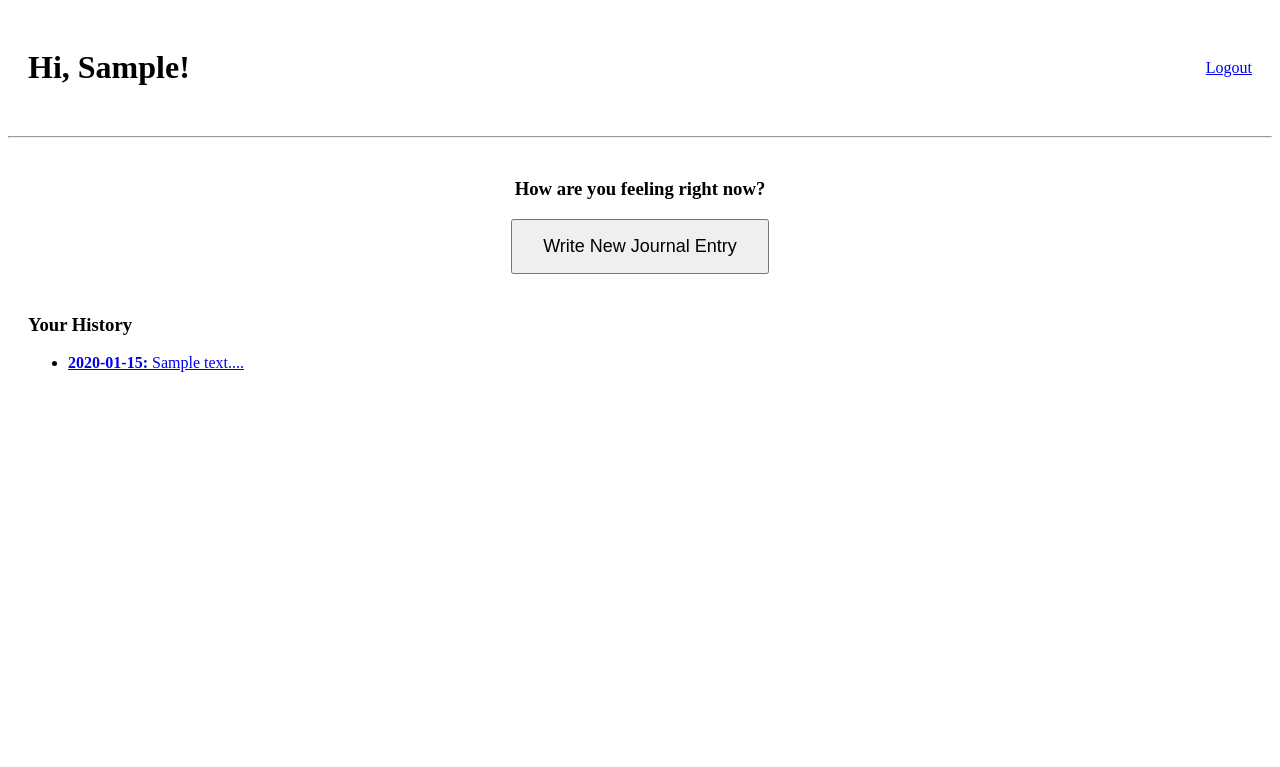
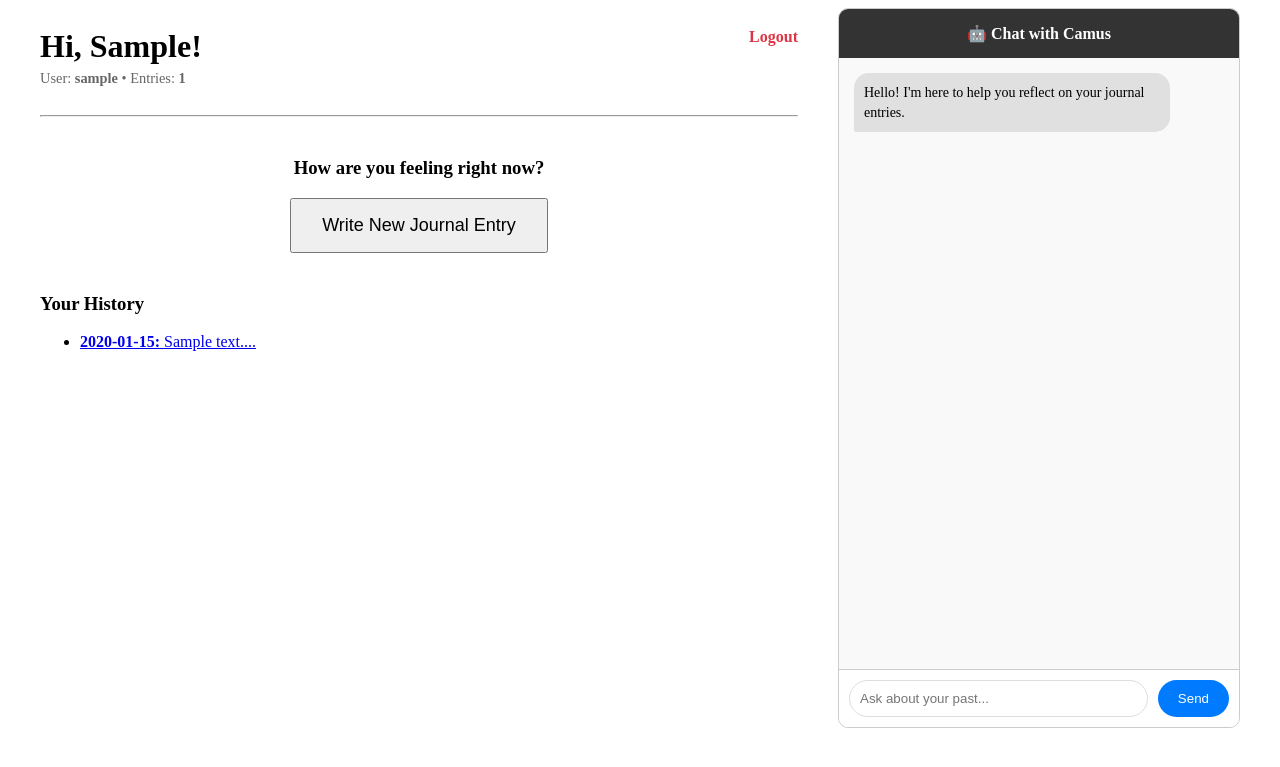
Before and after one commit to emilioquezadanavarro/Resonate-App, a Flask app: page /profile in a window 1280 px wide. Shown: the top 767 px of the page. Run offline with Flask 3, Linux system fonts and the light colour scheme; the visitor is signed in with stand-in values (Sample User, id 1); tables that the repository leaves empty hold one stand-in row (values such as "Sample post").

Commit message:
Updated version including Chat box

```diff
--- a/app/templates/profile.html
+++ b/app/templates/profile.html
@@ -3,8 +3,101 @@
 <head>
     <meta charset="UTF-8">
     <title>{{ user.username }}'s Profile</title>
+    <style>
+        /* 1. LAYOUT: Splits the screen into Left (Journal) and Right (Chat) */
+        .container {
+            display: flex;
+            gap: 20px;
+            max-width: 1200px;
+            margin: 0 auto;
+            height: 90vh;
+        }
+
+        .left-panel {
+            flex: 1;
+            overflow-y: auto;
+            padding-right: 20px;
+        }
+
+        .right-panel {
+            flex: 0 0 400px;
+            display: flex;
+            flex-direction: column;
+            border: 1px solid #ccc;
+            border-radius: 10px;
+            background: #f9f9f9;
+            overflow: hidden;
+        }
+
+        /* 2. CHAT STYLES */
+        .chat-header {
+            background: #333;
+            color: white;
+            padding: 15px;
+            text-align: center;
+            font-weight: bold;
+        }
+
+        #chat-box {
+            flex: 1;
+            padding: 15px;
+            overflow-y: auto;
+            display: flex;
+            flex-direction: column;
+            gap: 10px;
+        }
+
+        .message {
+            max-width: 80%;
+            padding: 10px;
+            border-radius: 15px;
+            line-height: 1.4;
+            font-size: 14px;
+        }
+
+        .user-message {
+            align-self: flex-end;
+            background: #007bff;
+            color: white;
+            border-bottom-right-radius: 2px;
+        }
+
+        .ai-message {
+            align-self: flex-start;
+            background: #e0e0e0;
+            color: black;
+            border-bottom-left-radius: 2px;
+        }
+
+        .input-area {
+            display: flex;
+            border-top: 1px solid #ccc;
+            padding: 10px;
+            background: white;
+        }
+
+        .input-area input {
+            flex: 1;
+            padding: 10px;
+            border: 1px solid #ddd;
+            border-radius: 20px;
+            margin-right: 10px;
+        }
+
+        .input-area button {
+            padding: 10px 20px;
+            background: #007bff;
+            color: white;
+            border: none;
+            border-radius: 20px;
+            cursor: pointer;
+        }
+
+        #loader { display: none; margin: 10px; color: #888; font-style: italic; font-size: 12px;}
+    </style>
 </head>
 <body>
+
     {% with messages = get_flashed_messages() %}
         {% if messages %}
             <div style="background-color: #d4edda; color: #155724; padding: 10px; margin-bottom: 20px; border: 1px solid #c3e6cb; border-radius: 5px; text-align: center;">
@@ -15,9 +108,19 @@
         {% endif %}
     {% endwith %}
 
-    <div style="display: flex; justify-content: space-between; align-items: center; padding: 20px;">
-        <h1>Hi, {{ user.first_name }}!</h1>
-        <a href="{{ url_for('main.index') }}">Logout</a>
+    <div class="container">
+
+        <div class="left-panel">
+
+            <div style="display: flex; justify-content: space-between; align-items: flex-start; padding: 20px 0;">
+                <div>
+                    <h1 style="margin: 0 0 5px 0;">Hi, {{ user.first_name }}!</h1>
+                    <p style="margin: 0; color: #666; font-size: 0.9rem;">
+                        User: <strong>{{ user.username }}</strong> &bull;
+                        Entries: <strong>{{ entries|length }}</strong>
+                    </p>
+                </div>
+                <a href="{{ url_for('main.index') }}" style="color: #dc3545; text-decoration: none; font-weight: bold;">Logout</a>
             </div>
 
             <hr>
@@ -31,7 +134,7 @@
                 </a>
             </div>
 
-    <div style="margin: 20px;">
+            <div style="margin: 20px 0;">
                 <h3>Your History</h3>
 
                 {% if entries %}
@@ -49,6 +152,69 @@
                     <p>You haven't written any entries yet. Start today!</p>
                 {% endif %}
             </div>
+        </div>
+
+        <div class="right-panel">
+            <div class="chat-header">🤖 Chat with Camus</div>
+
+            <div id="chat-box">
+                <div class="message ai-message">
+                    Hello! I'm here to help you reflect on your journal entries.
+                </div>
+            </div>
+
+            <div id="loader">Camus is writing ✍️ ...</div>
+
+            <form class="input-area" id="chat-form">
+                <input type="text" id="user-input" placeholder="Ask about your past..." autocomplete="off" required>
+                <button type="submit">Send</button>
+            </form>
+        </div>
+
+    </div>
+
+    <script>
+        const chatForm = document.getElementById('chat-form');
+        const chatBox = document.getElementById('chat-box');
+        const userInput = document.getElementById('user-input');
+        const loader = document.getElementById('loader');
+
+        function addMessage(text, sender) {
+            const div = document.createElement('div');
+            div.classList.add('message');
+            div.classList.add(sender === 'user' ? 'user-message' : 'ai-message');
+            div.innerText = text;
+            chatBox.appendChild(div);
+            chatBox.scrollTop = chatBox.scrollHeight;
+        }
+
+        chatForm.addEventListener('submit', async (e) => {
+            e.preventDefault();
+            const message = userInput.value;
+            if (!message) return;
+
+            addMessage(message, 'user');
+            userInput.value = '';
+            loader.style.display = 'block';
+
+            try {
+                const response = await fetch('/chat', {
+                    method: 'POST',
+                    headers: {'Content-Type': 'application/json'},
+                    body: JSON.stringify({ message: message })
+                });
+                const data = await response.json();
+                loader.style.display = 'none';
+
+                if (data.error) addMessage("Error: " + data.error, 'ai');
+                else addMessage(data.response, 'ai');
+
+            } catch (error) {
+                loader.style.display = 'none';
+                addMessage("Connection error.", 'ai');
+            }
+        });
+    </script>
 
 </body>
 </html>
```
Lines whose indentation alone changed are shown as unchanged.
